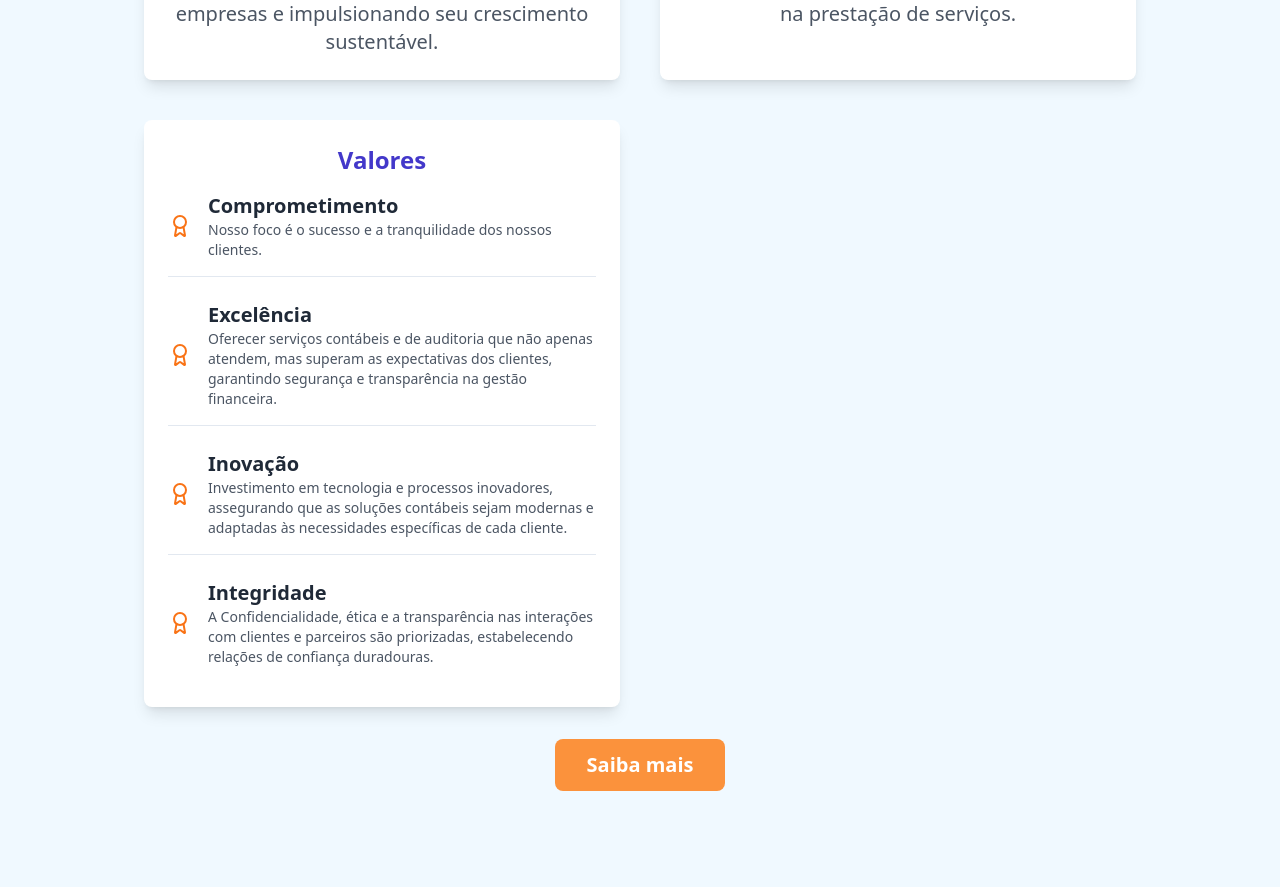
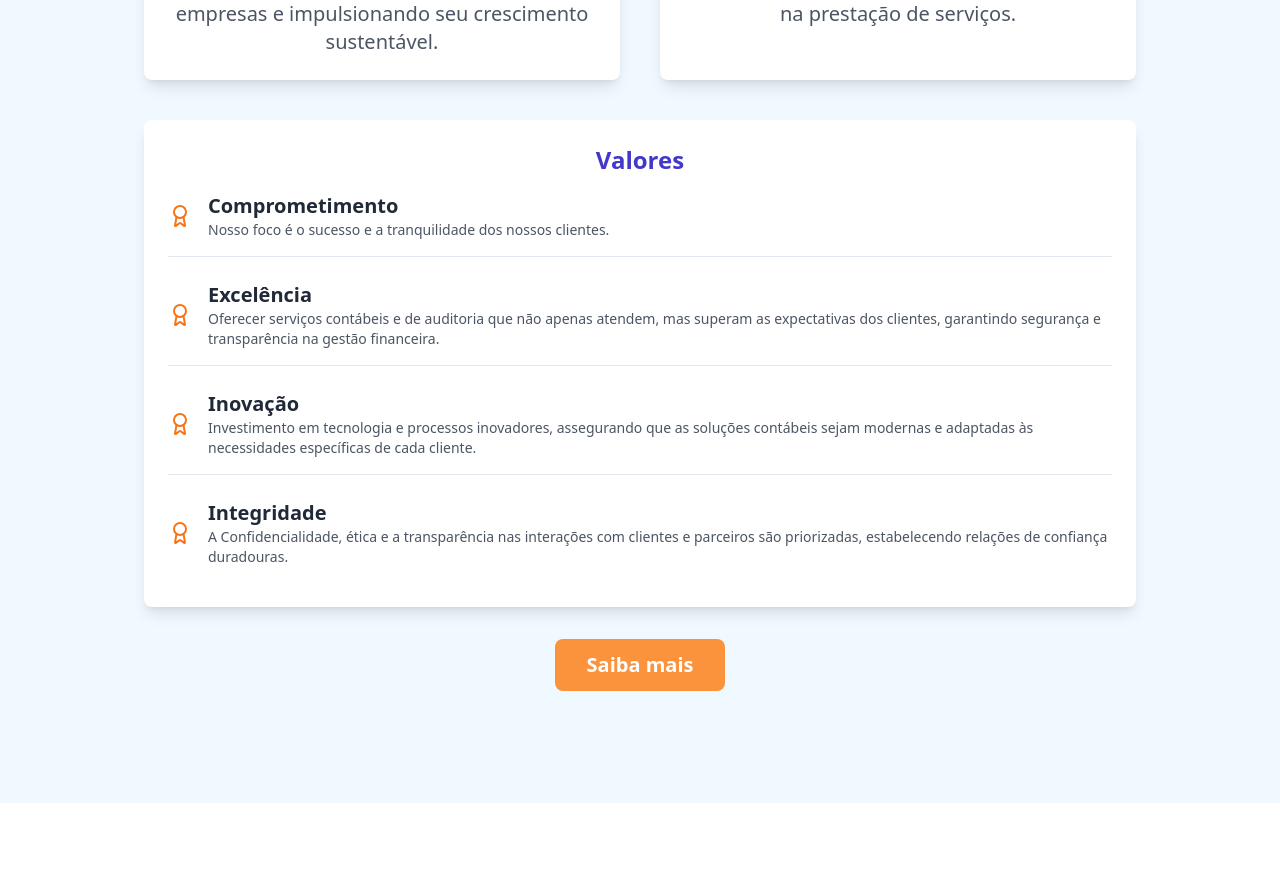
Before and after one commit to ronaldomaiacorrea/rlfocus-webapp, a React (Vite) app in the folder client/: page / in a window 1280 px wide. Shown: the part 1324-2211 px from the top of the page. Built offline with nearby package versions, Linux system fonts and the light colour scheme.

Commit message:
Fixing valores card to span all columns

```diff
--- a/client/src/components/About/AboutUs.tsx
+++ b/client/src/components/About/AboutUs.tsx
@@ -4,6 +4,7 @@ import { Link } from 'react-router-dom'
 import Card from '../ui/Card'
 import { Award } from 'lucide-react'
 import { valores } from '@/data/content'
+import CardSpan from '../ui/CardSpan'
 
 const AboutUs: React.FC = () => {
   return (
@@ -54,9 +55,8 @@ const AboutUs: React.FC = () => {
               prestação de serviços."
             centerContent
           />
-          <Card
+          <CardSpan
             title="Valores"
-            spanColumns={2}
             message={
               <div className="space-y-6">
                 {valores.map((item, index) => (
--- /dev/null
+++ b/client/src/components/ui/CardSpan.tsx
@@ -0,0 +1,27 @@
+import { motion } from 'framer-motion'
+import React from 'react'
+
+interface CardProps {
+  title: string
+  message: React.ReactNode
+}
+
+const CardSpan = ({ title, message }: CardProps) => {
+  return (
+    <motion.div
+      initial={{ opacity: 0, x: 20 }}
+      animate={{ opacity: 1, x: 0 }}
+      transition={{ duration: 0.6, delay: 0.6, ease: 'easeOut' }}
+      className="bg-white p-6 rounded-lg shadow-lg md:col-span-2"
+    >
+      <h4 className="md:text-2xl text-xl font-semibold text-indigo-700 mb-4 text-center">
+        {title}
+      </h4>
+      <div className="md:text-xl text-lg text-gray-600 leading-relaxed">
+        {message}
+      </div>
+    </motion.div>
+  )
+}
+
+export default CardSpan
```
